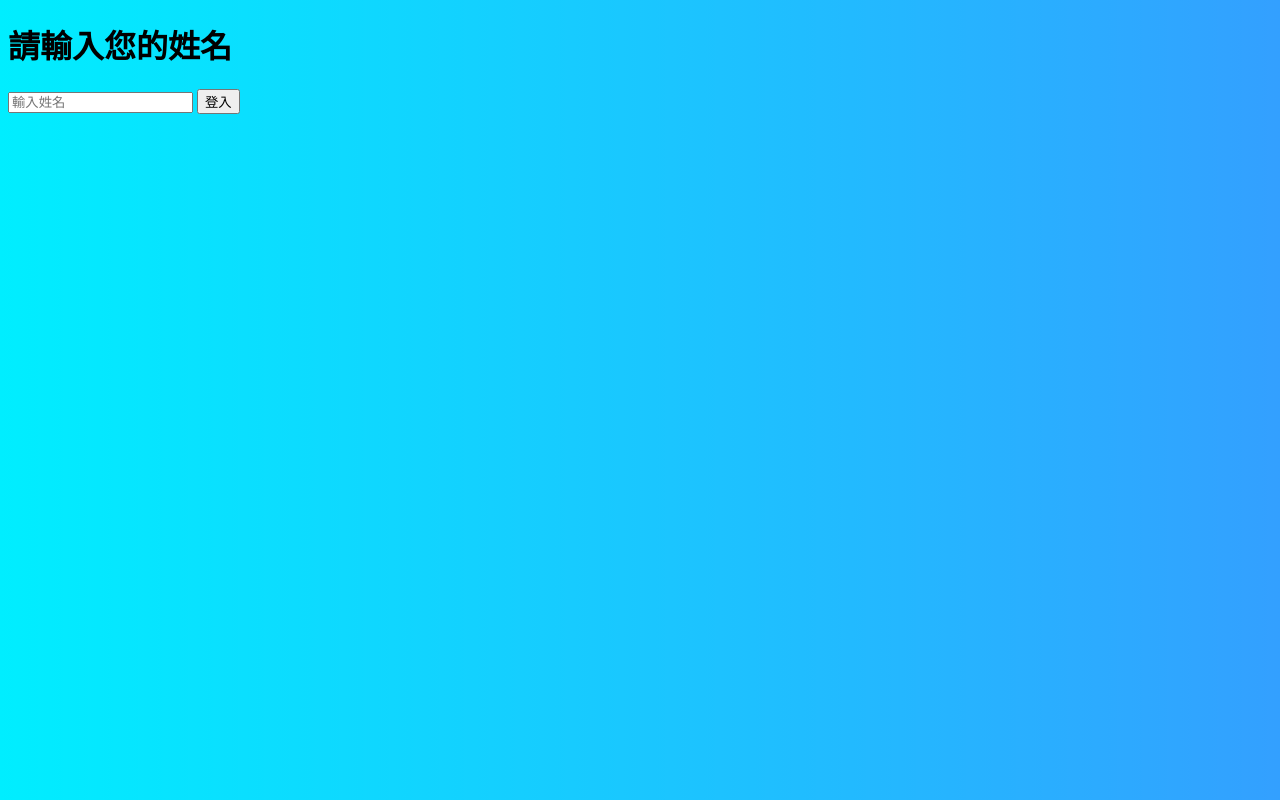
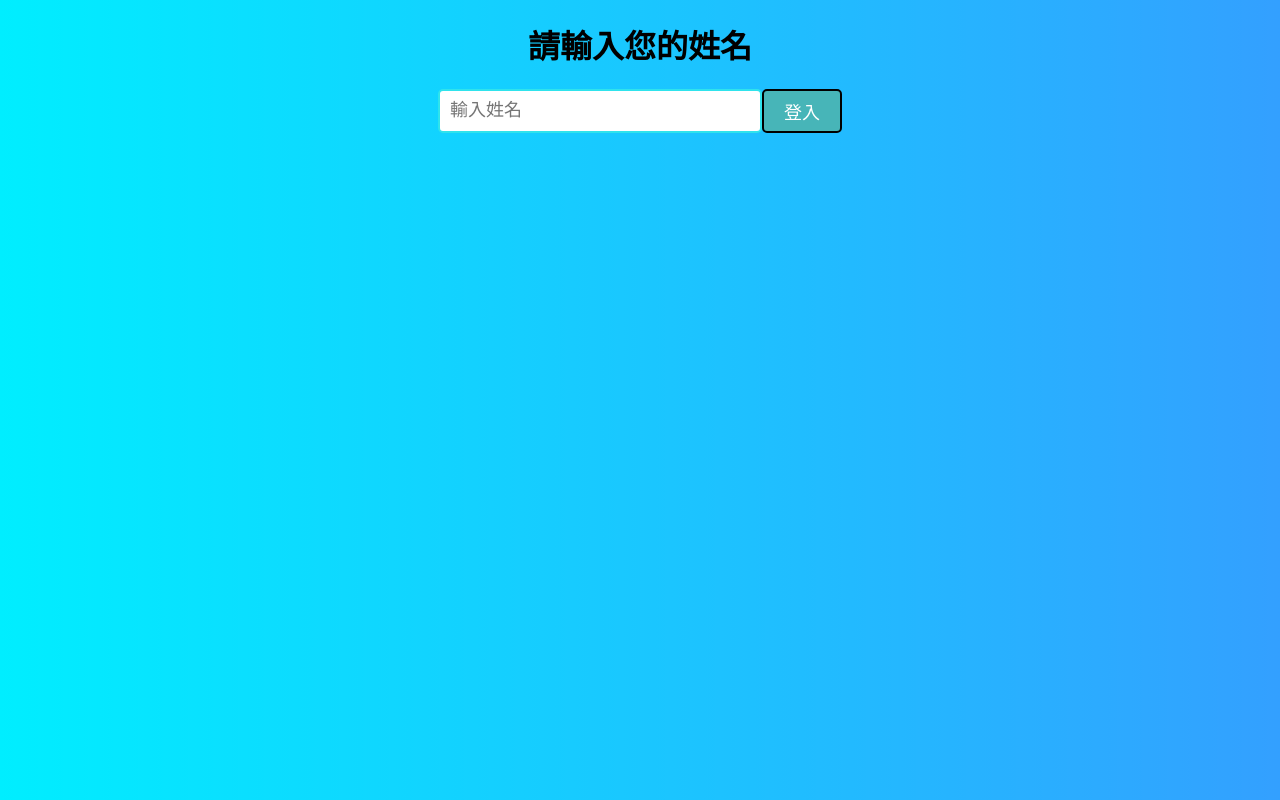
Before and after one commit to justin0804nitsuj/money, a plain HTML site: page index.html in a window 1280 px wide. Drawn offline with Linux system fonts and the light colour scheme.

Commit message:
修改登入介面

```diff
--- a/index.css
+++ b/index.css
@@ -6,3 +6,32 @@ body {
     background-position: center;
     background-size: cover;
     }
+.center-text {
+    text-align: center;
+      }
+/* 讓父容器成為flex容器 */
+.input-container {
+    display: flex;
+    justify-content: center; /* 水平置中 */
+}
+
+input {
+    background-color: #ffffff;
+    width: 300px;
+    height: 20px;
+    padding: 10px;
+    font-size: 18px;
+    border-radius: 5px; /* 如果想要圓角 */
+    border: 2px solid #2fe3ec; /* 控制邊框樣式 */
+}
+
+/* 控制按鈕樣式 */
+.button-behind-inputbox {
+    padding: 0 20px; /* 增加左右間距 */
+    font-size: 18px;
+    border-radius: 5px;
+    border: 2px solid #000000;
+    background-color: #47b5b8; /* 按鈕背景色 */
+    color: white; /* 按鈕文字顏色 */
+    cursor: pointer; /* 鼠標移過時顯示為指針 */
+}
--- a/index.html
+++ b/index.html
@@ -8,9 +8,12 @@
     <title>即將登入:嘿!Siri ous[認真]的網站</title>
 </head>
 <body>
-    <h1>請輸入您的姓名</h1>
-    <input type="text" id="username" placeholder="輸入姓名">
-    <button onclick="login()">登入</button>
+    <h1 class="center-text">請輸入您的姓名</h1>
+    <div class="input-container">
+        <input type="text" id="username" placeholder="輸入姓名">
+        <button class="button-behind-inputbox" onclick="login()">登入</button>
+    </div>
+
 
     <!-- 引入 JavaScript 文件 -->
     <script src="script.js"></script>
--- a/script.js
+++ b/script.js
@@ -27,7 +27,7 @@ function displayWelcomeMessage() {
     const username = getParameterByName('username');
     if (username) {
         const loginCount = localStorage.getItem(`${username}_loginCount`) || 0;
-        document.getElementById('welcome-message').textContent = `已成功登入 名稱為:${username}`;
+        document.getElementById('welcome-message').textContent = `已成功登入 名稱為 ${username}`;
         document.getElementById('login-count').textContent = `這是您第 ${loginCount} 次登入`;
 
         const totalvisited = localStorage.getItem('totalvisited') || 0;
```
